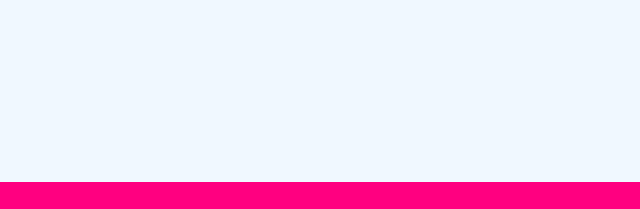
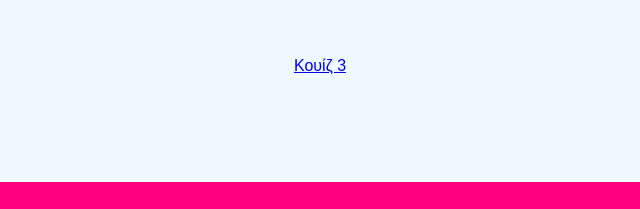
Before and after one commit to manolis2511/e-maths, a plain HTML site: page πολλαπλασιασμος02.html in a window 1280 px wide. Shown: the part 535-744 px from the top of the page, 320-960 px from the left. Drawn offline with Linux system fonts and the light colour scheme.

Commit message:
Update πολλαπλασιασμος02.html

```diff
--- a/πολλαπλασιασμος02.html
+++ b/πολλαπλασιασμος02.html
@@ -154,6 +154,7 @@
     <div id="restartContainer" style="display: none;">
         <button id="restartButton" onclick="restartQuiz()">Ξεκινήστε από την αρχή</button>
     </div>
+	    <a href="quiz3.html" class="quiz-link">Κουίζ 3</a>
 <footer id="footer">
     <p>© 2025 Κουίζ Προπαίδειας Created by Παρα-school-ακης</p>
 </footer>
```
